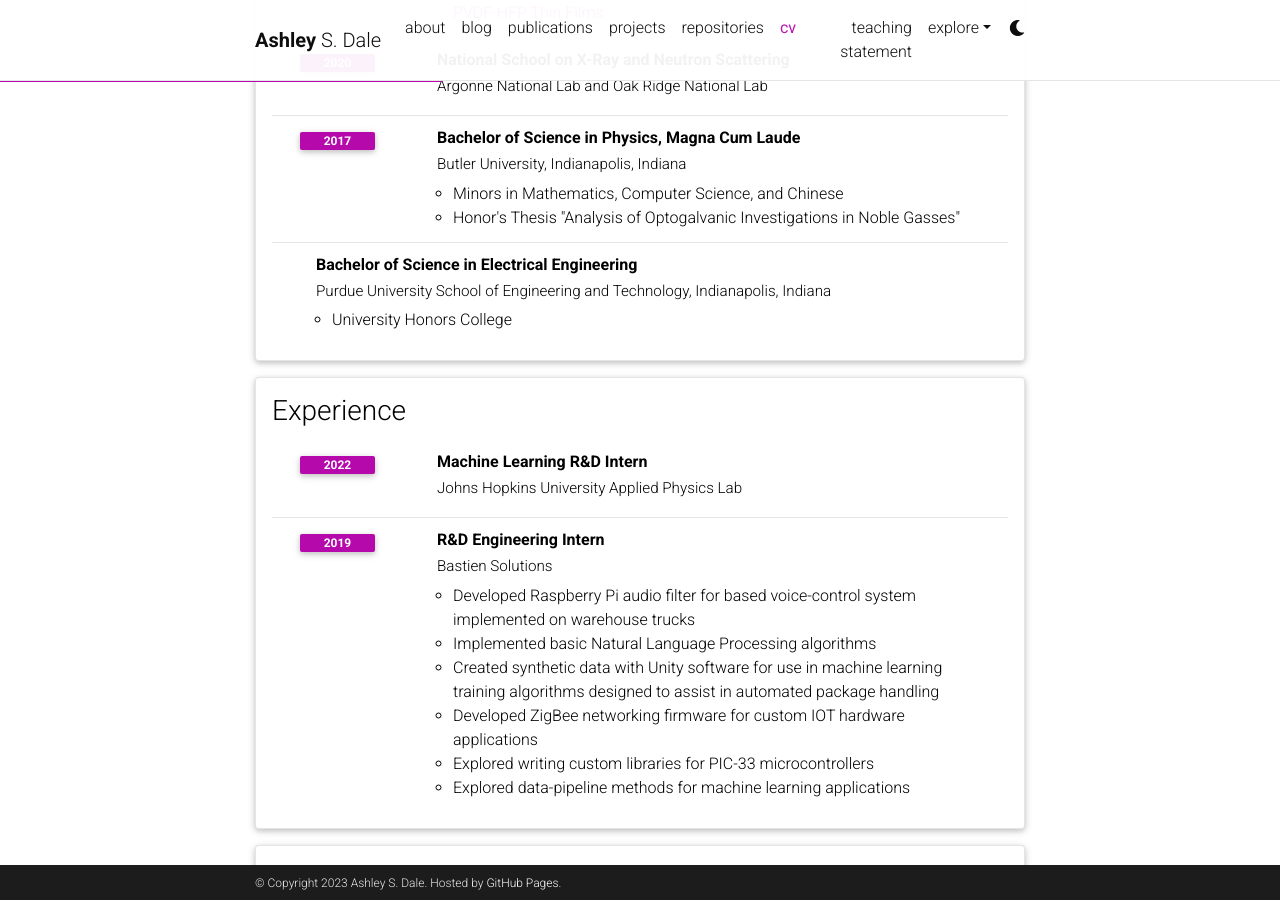
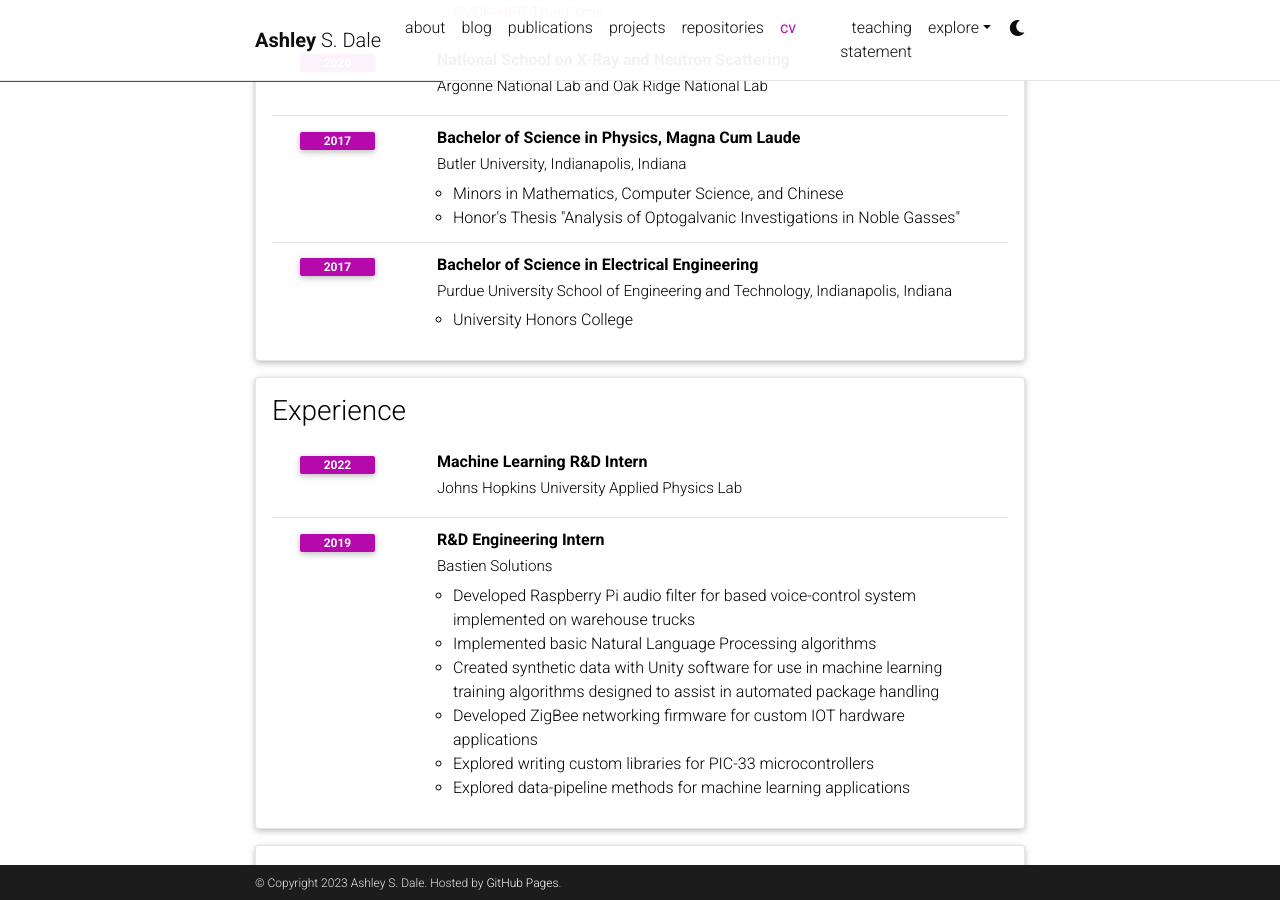
Before and after one commit to daleas0120/OLD_daleas0120.github.io, a Jekyll site: the page built from _pages/cv.md, in a window 1280 px wide and 900 px high, scrolled down 915 px. Built offline with Jekyll 4.4.1, drawn with Linux system fonts in a browser that asks for light colours; comment, search, counter and statistics services are not loaded; a style sheet for code colours, icons or effects is not loaded.

Commit message:
fix year for BSECE

```diff
--- a/_data/cv.yml
+++ b/_data/cv.yml
@@ -40,6 +40,7 @@
         - Minors in Mathematics, Computer Science, and Chinese
         - Honor's Thesis "Analysis of Optogalvanic Investigations in Noble Gasses"
     - title: Bachelor of Science in Electrical Engineering
+      year: 2017
       institution: Purdue University School of Engineering and Technology, Indianapolis, Indiana
       description:
         - University Honors College
```
